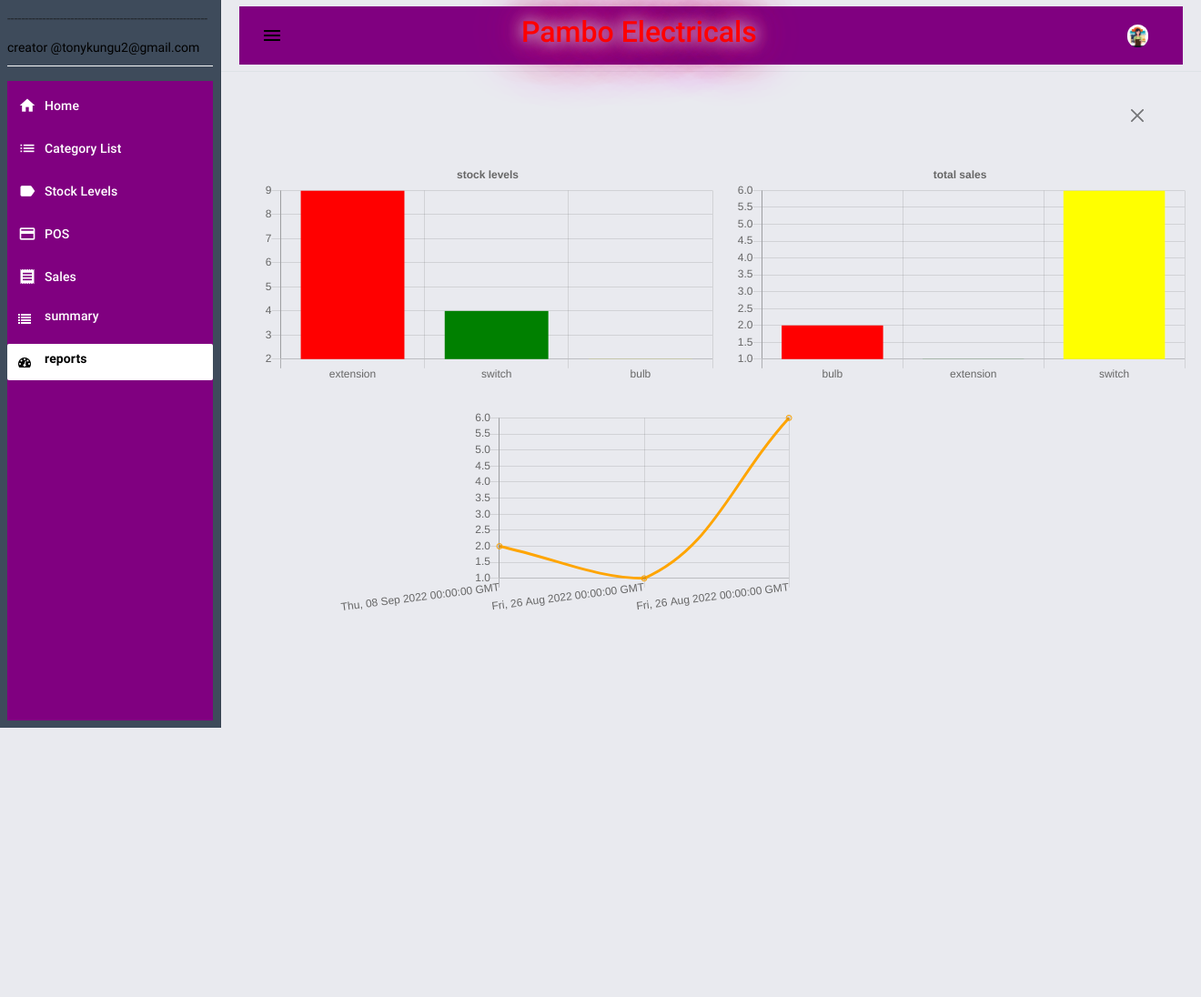
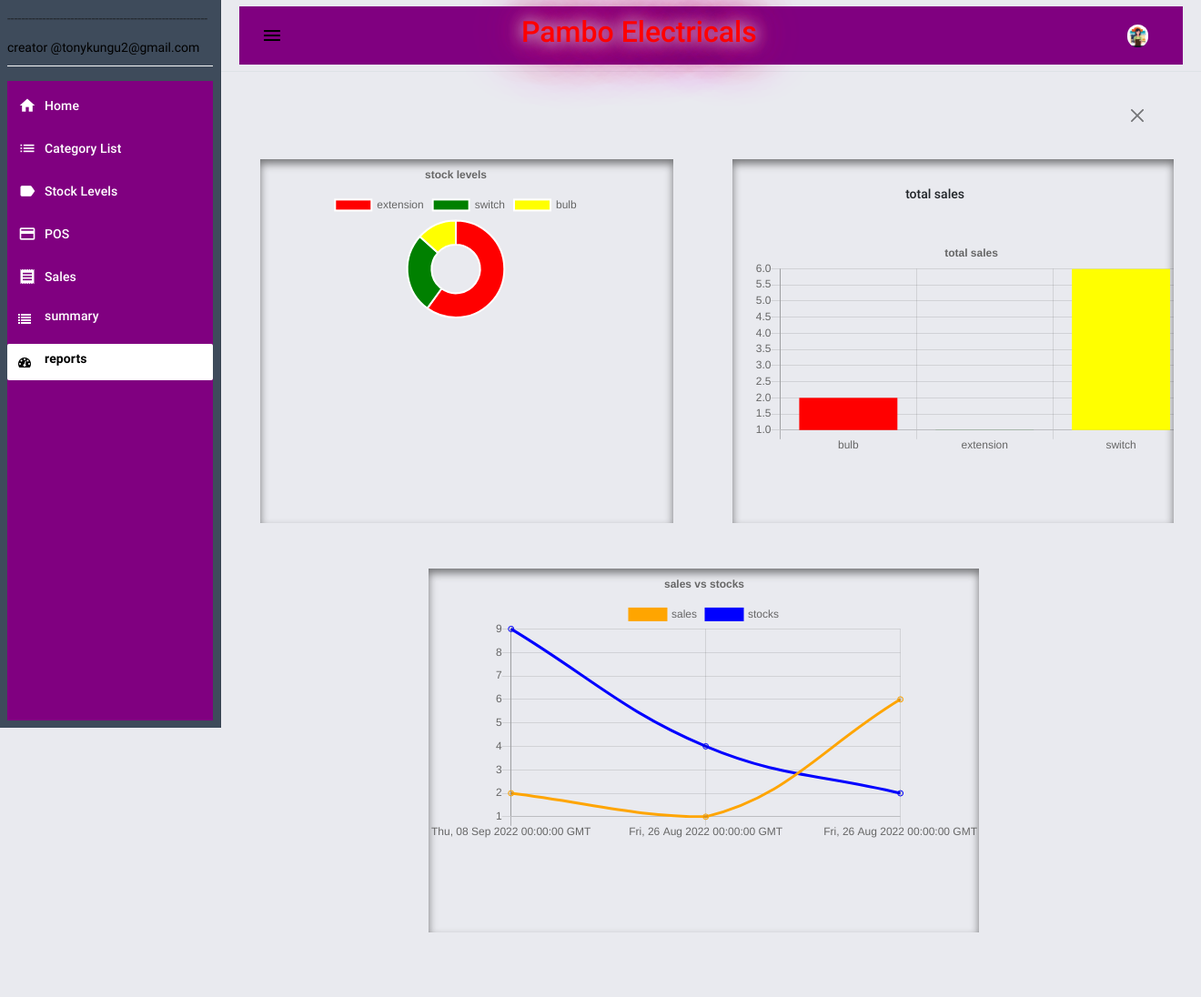
Before and after one commit to koshtony/pos-webapp, a Flask app: page /reports in a window 1320 px wide. Shown: the whole page at 91% size. Before the commit the page ends 800 px from the top, so only its background shows below. Run offline with Flask 2, Linux system fonts and the light colour scheme; data comes from the database, SQL or seed files in the repository; some libraries are stand-ins or nearby versions.

Commit message:
styled charts

```diff
--- a/pambo/static/posAPP/assets/default/css/style.css
+++ b/pambo/static/posAPP/assets/default/css/style.css
@@ -47,3 +47,28 @@ body {
     margin-left: 0 !important;
     margin-right: 0 !important;
 }
+.donut-raised{
+    box-shadow: inset 0px 5px 10px 0px rgba(0, 0, 0, 0.5);
+         height:400px;
+         width:750%;
+         overflow-x: auto;
+        overflow-y: hidden;
+}
+.bar-raised{
+    box-shadow: inset 0px 5px 10px 0px rgba(0, 0, 0, 0.5);
+    height:400px;
+     width:800%;
+     margin-left:350px;
+     overflow-x: auto;
+        overflow-y: hidden;
+}
+.line-raised{
+    box-shadow: inset 0px 5px 10px 0px rgba(0, 0, 0, 0.5);
+    height:400px;
+    width:1000%;
+    margin-top:450px;
+    margin-left:100px;
+    overflow-x: auto;
+        overflow-y: hidden;
+
+}
--- a/pambo/template/charts.html
+++ b/pambo/template/charts.html
@@ -1,8 +1,15 @@
 {% extends 'base.html' %}
 {% block pageContent %}
-<canvas id="myChart" style="width:80%;max-width:500px"></canvas>
-<canvas id="lChart" style="width:100%;max-width:500px; margin-left:0px;margin-top:250px;""></canvas>
-<canvas id="saleChart" style="width:100%;max-width:500px; margin-left:350px;"></canvas>
+<div class="donut-raised">
+      <canvas id="myChart" style="width:100%;max-width:350px; margin-left:40px;"></canvas>
+</div>
+<div class="line-raised">
+      <canvas id="lChart"></canvas>
+</div>
+<div class="bar-raised">
+<h6 style="margin-left:190px; margin-top:30px;"> total sales</h6>
+      <canvas id="saleChart" style="width:100%;max-width:1050px; margin-left:20px; margin-top:40px; margin-right:30px;"></canvas>
+</div>
 {% endblock pageContent %}{% block ScriptBlock %}
 
 <script>
@@ -33,16 +40,18 @@ sales.forEach(function(sale){
 var barColors = colors.slice(0,items.length)
 
 new Chart("myChart", {
-  type: "bar",
+  type: "doughnut",
   data: {
     labels: items,
     datasets: [{
+    label: "stocks",
       backgroundColor: barColors,
       data: qty
-    }]
+    }
+    ]
   },
   options: {
-    legend: {display: false},
+    legend: {display: true},
     title: {
       display: true,
       text: "stock levels"
@@ -54,16 +63,24 @@ new Chart("lChart", {
   data: {
     labels: saleDate,
     datasets: [{
+     label:"sales",
       data: saleQty,
 	  fill:false,
 	  borderColor:"orange"
-    }]
+    },
+    {
+    label:"stocks",
+     data: qty,
+     fill:false,
+     borderColor:"blue"
+    }
+    ]
   },
   options: {
-    legend: {display: false},
+    legend: {display: true},
     title: {
       display: true,
-      text: ""
+      text: "sales vs stocks"
     }
   }
 });
```
